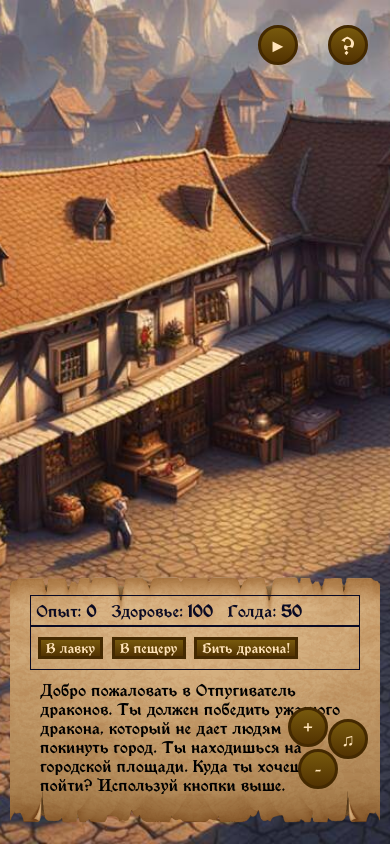
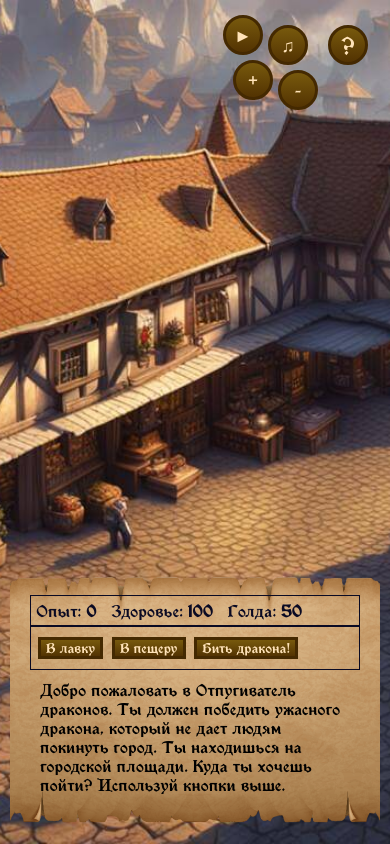
Before and after one commit to MilaRut/dragon-repeller, a plain HTML site: page index.html in a window 390 px wide. Both pictures are taken after a click on the button "Открыть/закрыть музыкальное меню". Drawn offline with Linux system fonts and the light colour scheme.

Commit message:
fix mobile btns

```diff
--- a/styles.css
+++ b/styles.css
@@ -12,6 +12,7 @@
     margin: 0;
     box-sizing: border-box;
     user-select: none;
+    -webkit-tap-highlight-color: transparent;
 }
 
 body {
@@ -227,11 +228,25 @@ body {
 
 
   @media screen and (max-width: 1024px) {
-    .music-toggle {
+    .music-controls,
+    .open-music-menu {
       bottom: auto;
       top: 20px;
       right: 80px;
     }
+
+    .music-toggle.active {
+      transform: translate(-45px, -10px);
+    }
+
+    .plus-volume.active {
+      transform: translate(-35px, 35px);
+    }
+
+    .minus-volume.active {
+      transform: translate(10px, 45px);
+    }
+
     .modal-toggle {
       bottom: auto;
       top: 20px;
```
